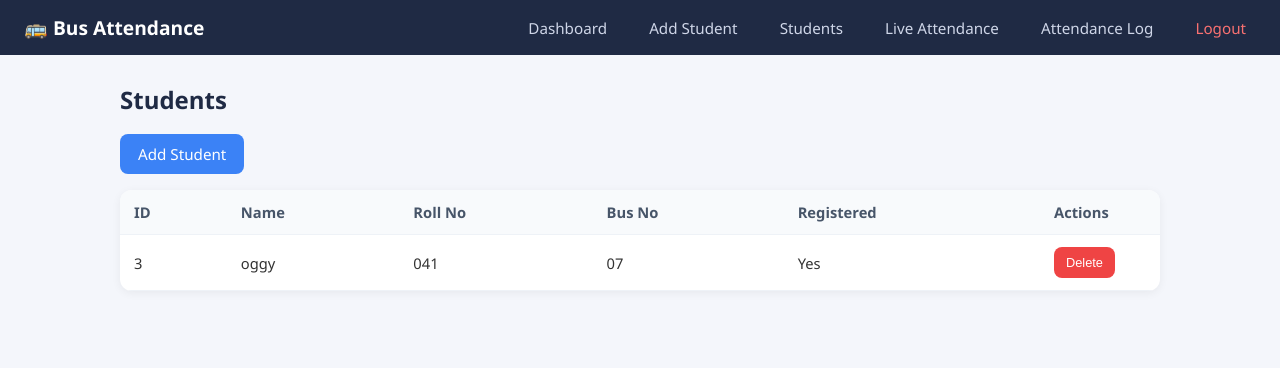
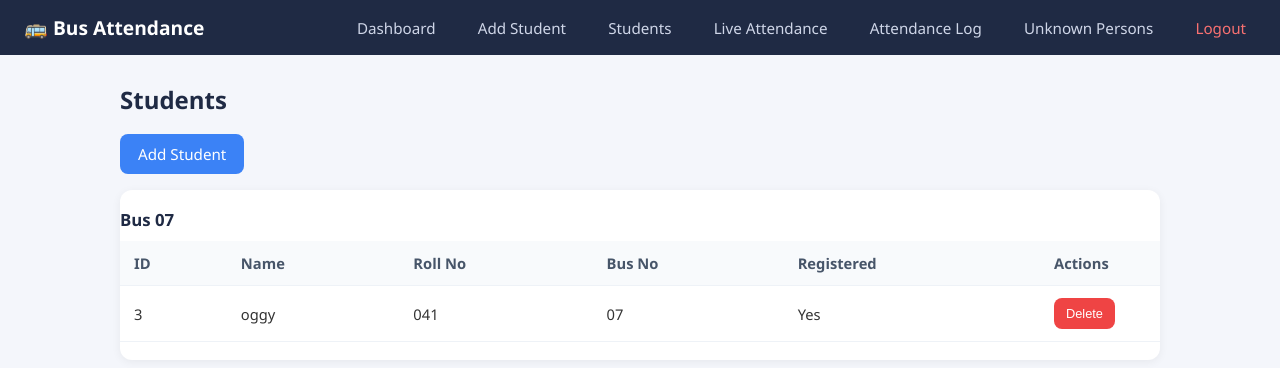
Before and after one commit to praveenkumar21122006/bus-attendance, a Flask app: page /students in a window 1280 px wide. Shown: the top 368 px of the page. Run offline with Flask 3, Linux system fonts and the light colour scheme; a user stored in the database is signed in; data comes from the database, SQL or seed files in the repository.

Commit message:
Add unknown person attendance logging

```diff
--- a/app.py
+++ b/app.py
@@ -18,6 +18,7 @@ from flask import (
     flash,
     jsonify,
     Response,
+    send_from_directory,
 )
 
 app = Flask(__name__)
@@ -71,11 +72,38 @@ def init_db():
             date TEXT NOT NULL,
             time TEXT NOT NULL,
             status TEXT NOT NULL DEFAULT 'present',
+            image_path TEXT,
             FOREIGN KEY (student_id) REFERENCES students(id)
+        );
+
+        CREATE TABLE IF NOT EXISTS unknown_attendance (
+            id INTEGER PRIMARY KEY AUTOINCREMENT,
+            name TEXT NOT NULL,
+            bus_no TEXT NOT NULL DEFAULT 'Unknown',
+            date TEXT NOT NULL,
+            time TEXT NOT NULL,
+            status TEXT NOT NULL DEFAULT 'unknown',
+            image_path TEXT
         );
         """
     )
-    # Seed default admin (admin / admin123)
+
+    attendance_cols = conn.execute("PRAGMA table_info(attendance)").fetchall()
+    attendance_col_names = {col[1] for col in attendance_cols}
+    if "image_path" not in attendance_col_names:
+        try:
+            conn.execute("ALTER TABLE attendance ADD COLUMN image_path TEXT")
+        except sqlite3.OperationalError:
+            pass
+
+    unknown_cols = conn.execute("PRAGMA table_info(unknown_attendance)").fetchall()
+    unknown_col_names = {col[1] for col in unknown_cols}
+    if "image_path" not in unknown_col_names:
+        try:
+            conn.execute("ALTER TABLE unknown_attendance ADD COLUMN image_path TEXT")
+        except sqlite3.OperationalError:
+            pass
+
     cur = conn.execute("SELECT COUNT(*) AS c FROM admin")
     if cur.fetchone()["c"] == 0:
         conn.execute(
@@ -326,9 +354,18 @@ def add_student():
 @login_required
 def students():
     conn = get_db()
-    rows = conn.execute("SELECT * FROM students ORDER BY roll_no").fetchall()
+    rows = conn.execute("SELECT * FROM students ORDER BY bus_no ASC, name ASC").fetchall()
     conn.close()
-    return render_template("attendance.html", students=rows, mode="students")
+    students_by_bus = {}
+    for row in rows:
+        students_by_bus.setdefault(row["bus_no"], []).append(row)
+    ordered_buses = sorted(students_by_bus.keys())
+    return render_template(
+        "attendance.html",
+        students_by_bus=students_by_bus,
+        ordered_buses=ordered_buses,
+        mode="students",
+    )
 
 
 @app.route("/delete_student/<int:student_id>", methods=["POST"])
@@ -373,15 +410,72 @@ def live_attendance():
 @login_required
 def attendance():
     conn = get_db()
-    rows = conn.execute(
-        """SELECT attendance.date, attendance.time, attendance.bus_no,
-                  attendance.status, students.name, students.roll_no
+    attendance_cols = {col[1] for col in conn.execute("PRAGMA table_info(attendance)").fetchall()}
+    known_sql = """
+        SELECT attendance.id, attendance.date, attendance.time, attendance.bus_no,
+               attendance.status, students.name, students.roll_no
+        FROM attendance
+        JOIN students ON students.id = attendance.student_id
+        ORDER BY attendance.id DESC
+    """
+    if "image_path" in attendance_cols:
+        known_sql = """
+            SELECT attendance.id, attendance.date, attendance.time, attendance.bus_no,
+                   attendance.status, attendance.image_path,
+                   students.name, students.roll_no
             FROM attendance
             JOIN students ON students.id = attendance.student_id
-            ORDER BY attendance.id DESC"""
+            ORDER BY attendance.id DESC
+        """
+
+    known_rows = conn.execute(known_sql).fetchall()
+    unknown_rows = conn.execute(
+        """SELECT id, name, bus_no, date, time, status, image_path
+            FROM unknown_attendance
+            ORDER BY id DESC"""
     ).fetchall()
     conn.close()
-    return render_template("attendance.html", records=rows, mode="attendance")
+
+    records = []
+    for row in known_rows:
+        records.append({
+            "id": row["id"],
+            "date": row["date"],
+            "time": row["time"],
+            "bus_no": row["bus_no"],
+            "status": row["status"],
+            "name": row["name"],
+            "roll_no": row["roll_no"],
+            "image_path": row["image_path"] if "image_path" in row.keys() else None,
+            "kind": "known",
+        })
+    for row in unknown_rows:
+        records.append({
+            "id": row["id"],
+            "date": row["date"],
+            "time": row["time"],
+            "bus_no": row["bus_no"],
+            "status": row["status"],
+            "name": row["name"],
+            "roll_no": "UNKNOWN",
+            "image_path": row["image_path"],
+            "kind": "unknown",
+        })
+    records.sort(key=lambda item: (item["date"], item["time"]), reverse=True)
+    return render_template("attendance.html", records=records, mode="attendance")
+
+
+@app.route("/unknown_attendance")
+@login_required
+def unknown_attendance():
+    conn = get_db()
+    rows = conn.execute(
+        """SELECT id, name, bus_no, date, time, status, image_path
+            FROM unknown_attendance
+            ORDER BY id DESC"""
+    ).fetchall()
+    conn.close()
+    return render_template("attendance.html", unknown_records=rows, mode="unknown")
 
 
 # ---------------------------------------------------------------------------
@@ -469,6 +563,7 @@ def mark_attendance():
     payload = request.get_json(silent=True) or {}
     image_data = payload.get("image_data") or request.form.get("image_data") or ""
     student_name = None
+    unknown_image_path = None
 
     if image_data:
         try:
@@ -477,6 +572,14 @@ def mark_attendance():
             img = cv2.imdecode(np_arr, cv2.IMREAD_COLOR)
             if img is not None:
                 student_name = find_matching_student(img)
+                if not student_name:
+                    timestamp = datetime.now().strftime("%Y%m%d_%H%M%S_%f")
+                    os.makedirs(CAPTURES_DIR, exist_ok=True)
+                    unknown_dir = os.path.join(CAPTURES_DIR, "unknown")
+                    os.makedirs(unknown_dir, exist_ok=True)
+                    unknown_path = os.path.join(unknown_dir, f"unknown_{timestamp}.jpg")
+                    cv2.imwrite(unknown_path, img)
+                    unknown_image_path = os.path.relpath(unknown_path, BASE_DIR)
         except Exception:
             student_name = None
     elif live_student_name and not mark_done:
@@ -497,10 +600,11 @@ def mark_attendance():
             if existing:
                 conn.close()
                 return jsonify({"status": "already", "name": student_name})
+            image_path = os.path.relpath(student["image_path"], BASE_DIR) if student["image_path"] else None
             conn.execute(
-                "INSERT INTO attendance (student_id, bus_no, date, time) "
-                "VALUES (?, ?, ?, ?)",
-                (student["id"], student["bus_no"], today, now),
+                "INSERT INTO attendance (student_id, bus_no, date, time, image_path) "
+                "VALUES (?, ?, ?, ?, ?)",
+                (student["id"], student["bus_no"], today, now, image_path),
             )
             conn.commit()
             conn.close()
@@ -508,6 +612,16 @@ def mark_attendance():
             live_student_name = student_name
             return jsonify({"status": "ok", "name": student_name})
         conn.close()
+
+    if unknown_image_path:
+        conn = get_db()
+        conn.execute(
+            "INSERT INTO unknown_attendance (name, bus_no, date, time, status, image_path) VALUES (?, ?, ?, ?, ?, ?)",
+            ("Unknown Person", "Unknown", date.today().isoformat(), datetime.now().strftime("%H:%M:%S"), "unknown", unknown_image_path),
+        )
+        conn.commit()
+        conn.close()
+        return jsonify({"status": "unknown", "name": "Unknown Person"})
 
     return jsonify({"status": "waiting"})
 
@@ -521,9 +635,17 @@ def reset_live():
     return jsonify({"ok": True})
 
 
+@app.route("/media/<path:filename>")
+@login_required
+def media_file(filename):
+    return send_from_directory(BASE_DIR, filename)
+
+
 # ---------------------------------------------------------------------------
 # Main
 # ---------------------------------------------------------------------------
 if __name__ == "__main__":
     init_db()
-    app.run(host="0.0.0.0", port=5000, debug=True)
+    app.run(host="0.0.0.0", port=int(os.environ.get("PORT", 5000)), debug=False)
+else:
+    init_db()
--- a/requirements.txt
+++ b/requirements.txt
@@ -1,4 +1,5 @@
 Flask==3.0.3
+gunicorn==22.0.0
 opencv-python==4.10.0.84
 face-recognition==1.3.0
 face-recognition-models==0.3.0
--- a/static/style.css
+++ b/static/style.css
@@ -269,6 +269,18 @@ tbody tr:hover {
     padding: 22px;
 }
 
+.bus-group {
+    padding: 18px 0;
+    border-bottom: 1px solid #eef2f7;
+}
+.bus-group:last-child {
+    border-bottom: none;
+}
+.bus-heading {
+    font-size: 1.05rem;
+    margin: 0 0 10px;
+    color: #1f2a44;
+}
 .badge {
     display: inline-block;
     padding: 3px 10px;
@@ -283,6 +295,22 @@ tbody tr:hover {
 .badge-absent {
     background: #fee2e2;
     color: #991b1b;
+}
+.badge-warning {
+    background: #fef3c7;
+    color: #92400e;
+}
+.log-photo {
+    width: 56px;
+    height: 56px;
+    object-fit: cover;
+    border-radius: 8px;
+    border: 1px solid #dbe4ef;
+    display: block;
+}
+.empty-mini {
+    color: #94a3b8;
+    font-size: 0.8rem;
 }
 
 /* ---------- Live ---------- */
--- a/templates/attendance.html
+++ b/templates/attendance.html
@@ -3,7 +3,7 @@
 <head>
     <meta charset="UTF-8">
     <meta name="viewport" content="width=device-width, initial-scale=1.0">
-    <title>{{ 'Students' if mode == 'students' else 'Attendance Log' }} - Bus Attendance</title>
+    <title>{{ 'Students' if mode == 'students' else ('Unknown Persons' if mode == 'unknown' else 'Attendance Log') }} - Bus Attendance</title>
     <link rel="stylesheet" href="{{ url_for('static', filename='style.css') }}">
 </head>
 <body>
@@ -15,6 +15,7 @@
             <a href="{{ url_for('students') }}">Students</a>
             <a href="{{ url_for('live_attendance') }}">Live Attendance</a>
             <a href="{{ url_for('attendance') }}">Attendance Log</a>
+            <a href="{{ url_for('unknown_attendance') }}">Unknown Persons</a>
             <a href="{{ url_for('logout') }}" class="logout">Logout</a>
         </div>
     </nav>
@@ -26,7 +27,7 @@
             {% endfor %}
         {% endwith %}
 
-        <h2>{{ 'Students' if mode == 'students' else 'Attendance Log' }}</h2>
+        <h2>{{ 'Students' if mode == 'students' else ('Unknown Persons' if mode == 'unknown' else 'Attendance Log') }}</h2>
 
         {% if mode == 'students' %}
         <div class="btn-row" style="margin-bottom: 16px;">
@@ -36,6 +37,10 @@
 
         <div class="table-wrap">
             {% if mode == 'students' %}
+                {% if ordered_buses %}
+                    {% for bus_no in ordered_buses %}
+                    <div class="bus-group">
+                        <h3 class="bus-heading">Bus {{ bus_no }}</h3>
                         <table>
                             <thead>
                                 <tr>
@@ -48,7 +53,7 @@
                                 </tr>
                             </thead>
                             <tbody>
-                    {% for s in students %}
+                                {% for s in students_by_bus[bus_no] %}
                                 <tr>
                                     <td>{{ s['id'] }}</td>
                                     <td>{{ s['name'] }}</td>
@@ -61,8 +66,46 @@
                                         </form>
                                     </td>
                                 </tr>
+                                {% endfor %}
+                            </tbody>
+                        </table>
+                    </div>
+                    {% endfor %}
                 {% else %}
-                    <tr><td colspan="6" class="empty">No students registered yet.</td></tr>
+                    <div class="empty">No students registered yet.</div>
+                {% endif %}
+            {% elif mode == 'unknown' %}
+            <table>
+                <thead>
+                    <tr>
+                        <th>ID</th>
+                        <th>Date</th>
+                        <th>Time</th>
+                        <th>Name</th>
+                        <th>Bus No</th>
+                        <th>Photo</th>
+                        <th>Status</th>
+                    </tr>
+                </thead>
+                <tbody>
+                    {% for r in unknown_records %}
+                    <tr>
+                        <td>{{ r['id'] }}</td>
+                        <td>{{ r['date'] }}</td>
+                        <td>{{ r['time'] }}</td>
+                        <td>{{ r['name'] }}</td>
+                        <td>{{ r['bus_no'] }}</td>
+                        <td>
+                            {% if r['image_path'] %}
+                                <img src="{{ url_for('media_file', filename=r['image_path']) }}" class="log-photo" alt="{{ r['name'] }}">
+                            {% else %}
+                                <span class="empty-mini">No photo</span>
+                            {% endif %}
+                        </td>
+                        <td><span class="badge badge-warning">{{ r['status'] }}</span></td>
+                    </tr>
+                    {% else %}
+                    <tr><td colspan="7" class="empty">No unknown persons recorded yet.</td></tr>
                     {% endfor %}
                 </tbody>
             </table>
@@ -76,6 +119,7 @@
                         <th>Name</th>
                         <th>Roll No</th>
                         <th>Bus No</th>
+                        <th>Photo</th>
                         <th>Status</th>
                     </tr>
                 </thead>
@@ -88,10 +132,17 @@
                         <td>{{ r['name'] }}</td>
                         <td>{{ r['roll_no'] }}</td>
                         <td>{{ r['bus_no'] }}</td>
+                        <td>
+                            {% if r['image_path'] %}
+                                <img src="{{ url_for('media_file', filename=r['image_path']) }}" class="log-photo" alt="{{ r['name'] }}">
+                            {% else %}
+                                <span class="empty-mini">No photo</span>
+                            {% endif %}
+                        </td>
                         <td><span class="badge badge-present">{{ r['status'] }}</span></td>
                     </tr>
                     {% else %}
-                    <tr><td colspan="7" class="empty">No attendance recorded yet.</td></tr>
+                    <tr><td colspan="8" class="empty">No attendance recorded yet.</td></tr>
                     {% endfor %}
                 </tbody>
             </table>
```
Lines whose indentation alone changed are shown as unchanged.
